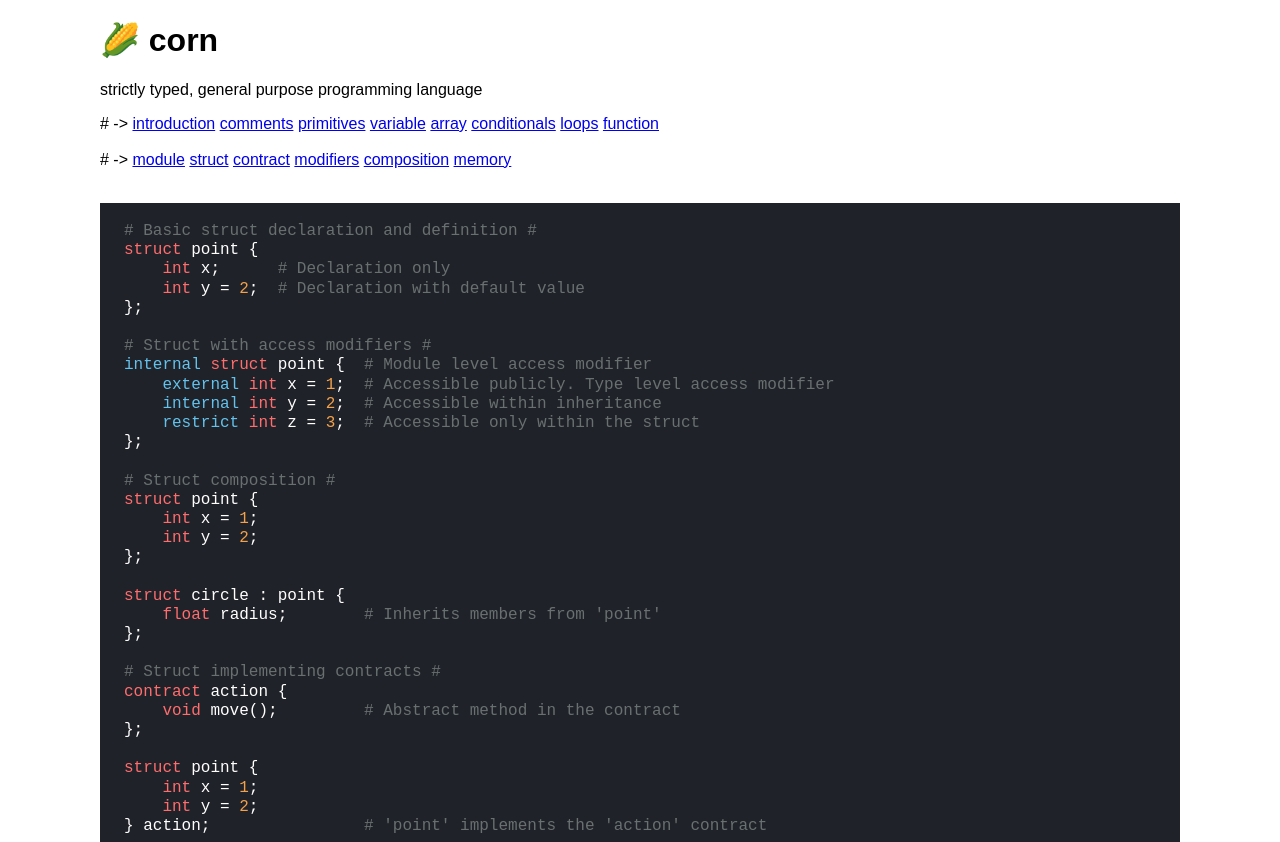
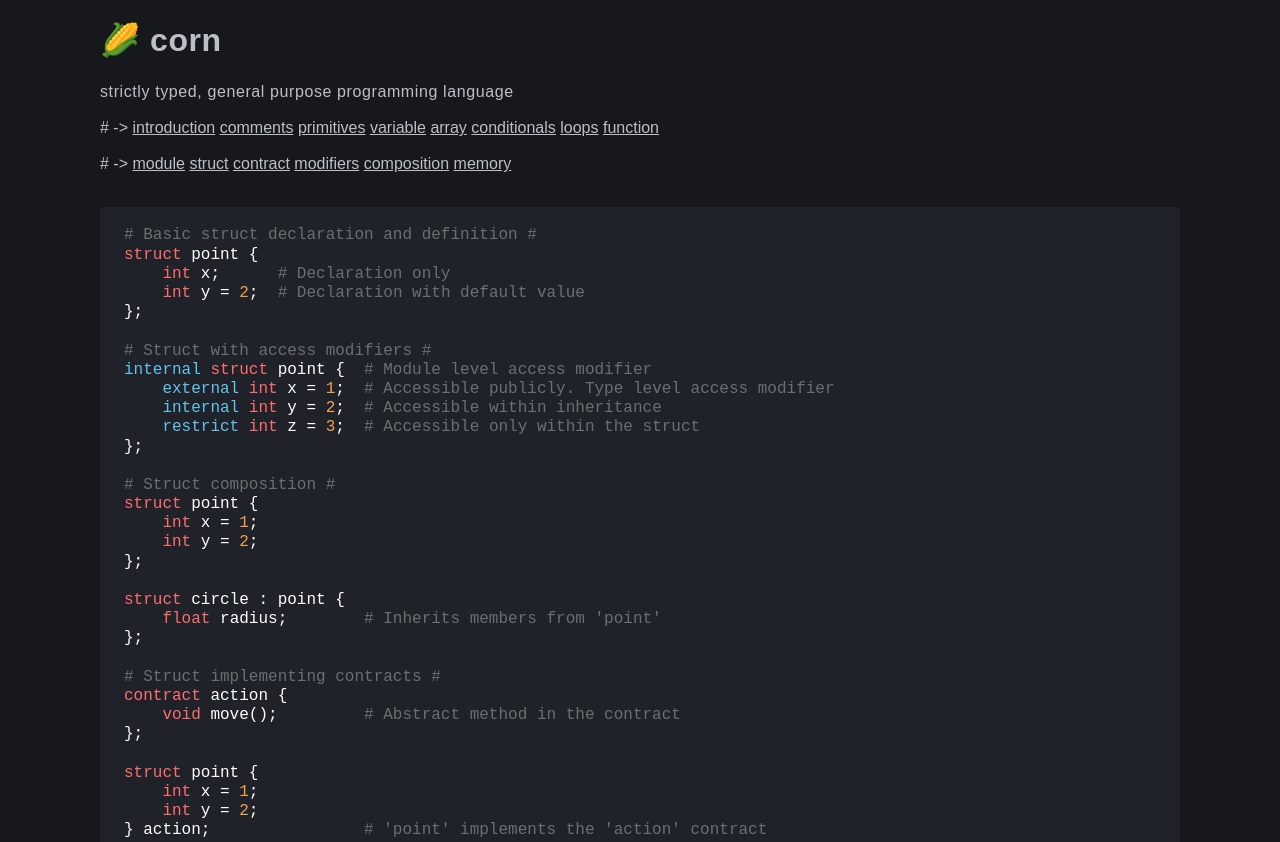
Before and after one commit to sajibsrs/corx-lang, a plain HTML site: page web/index.html in a window 1280 px wide. Shown: the top 842 px of the page. Drawn offline with Linux system fonts and the light colour scheme.

Commit message:
added text and nav styles

```diff
--- a/web/assets/style.css
+++ b/web/assets/style.css
@@ -1,5 +1,24 @@
 body {
     font: 16px sans-serif;
+    color: #bbbfc8;
+    background-color: #17181c;
+}
+
+p {
+    line-height: 1.4;
+}
+
+p, h1, h2, h3 {
+    letter-spacing: 0.6px;
+}
+
+nav a {
+    color: #bbbfc8;
+}
+
+nav a:hover {
+    color: #a2e981;
+    text-decoration: none;
 }
 
 /* highlight js */
```
